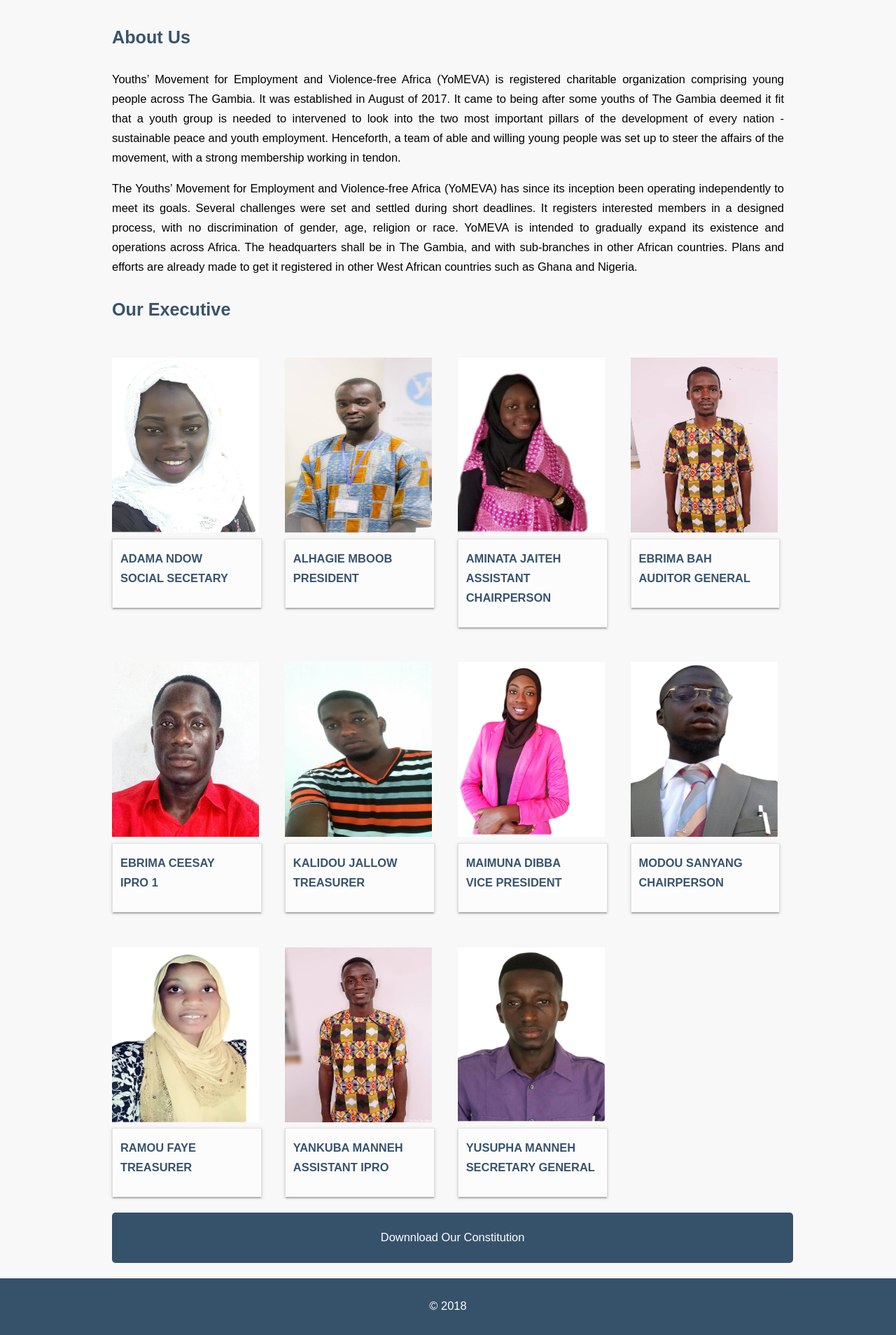
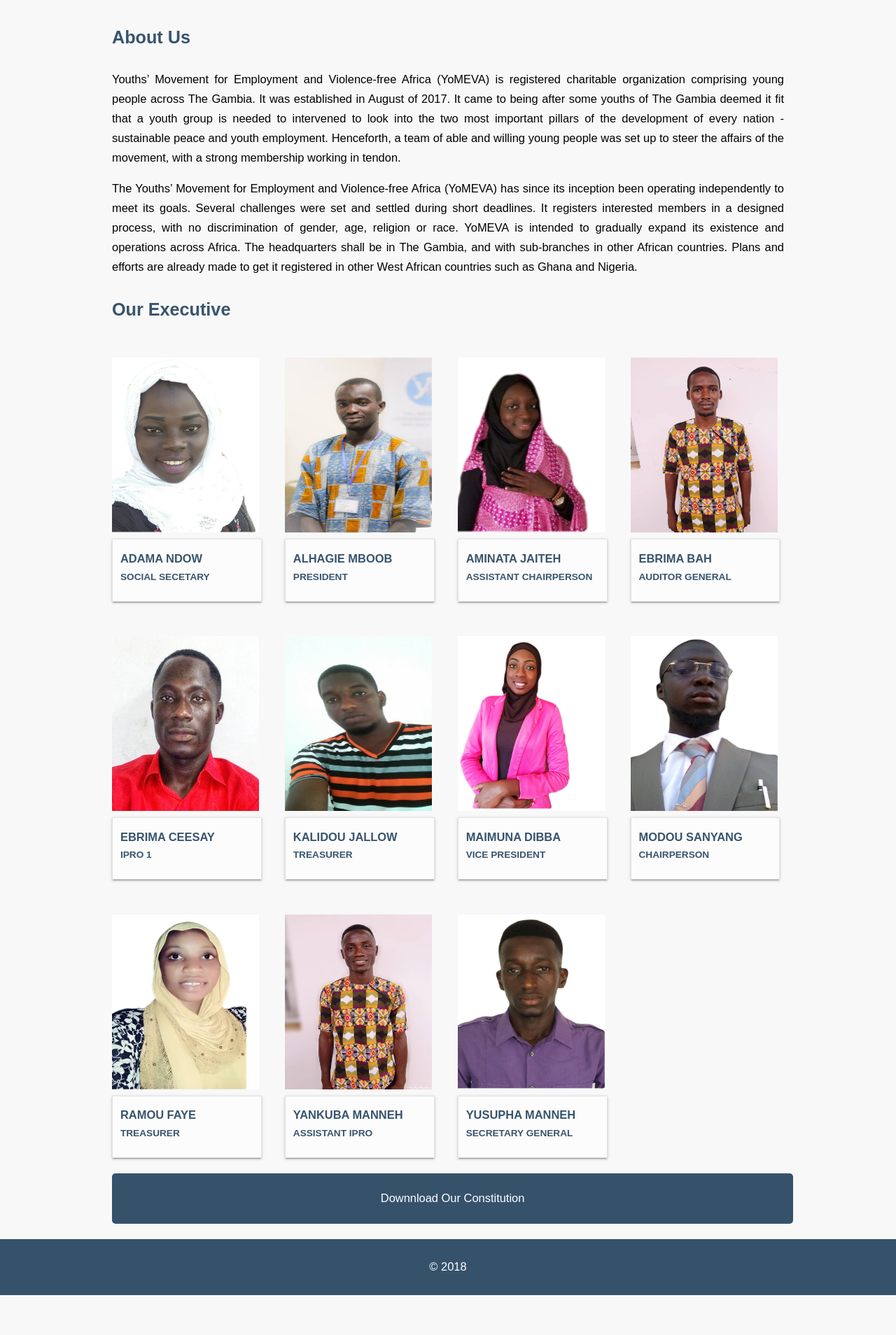
Before and after one commit to yomevagambia/yomevasite, a Jekyll site: the page built from about.html, in a window 1280 px wide. Shown: the part 1051-2959 px from the top of the page at 70% size. Built offline with Jekyll 4.4.1, drawn with Linux system fonts in a browser that asks for light colours; some web fonts are replaced; after the commit the page ends 2902 px from its top, so only the background shows below that.

Commit message:
remove the font-size of the position

```diff
--- a/assets/styles/_scss/pages/_about.scss
+++ b/assets/styles/_scss/pages/_about.scss
@@ -67,7 +67,7 @@
 
 .position{
      margin-top: -.5rem;
-     font-size: 1em;
+
 }
 
 .executive-details{
```
